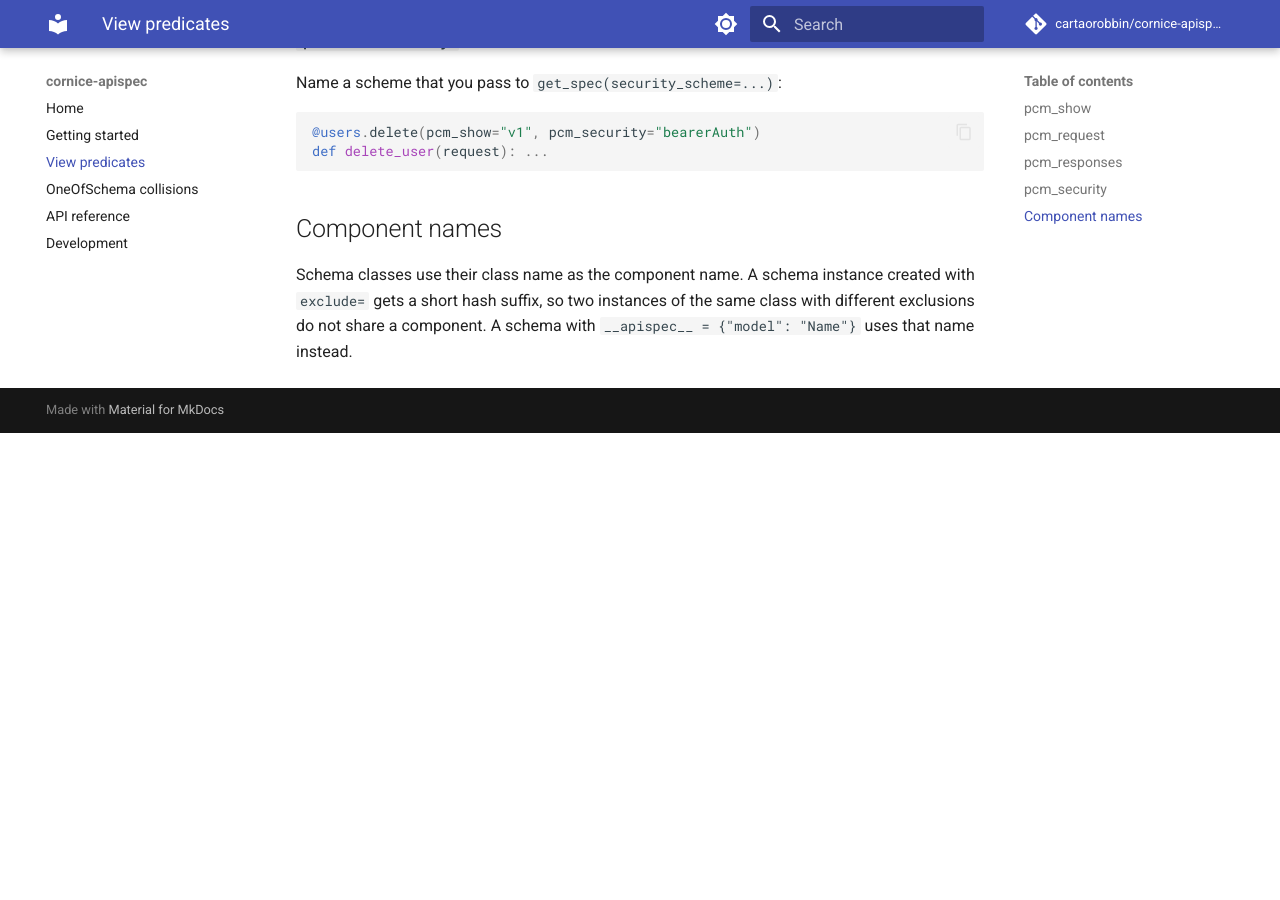
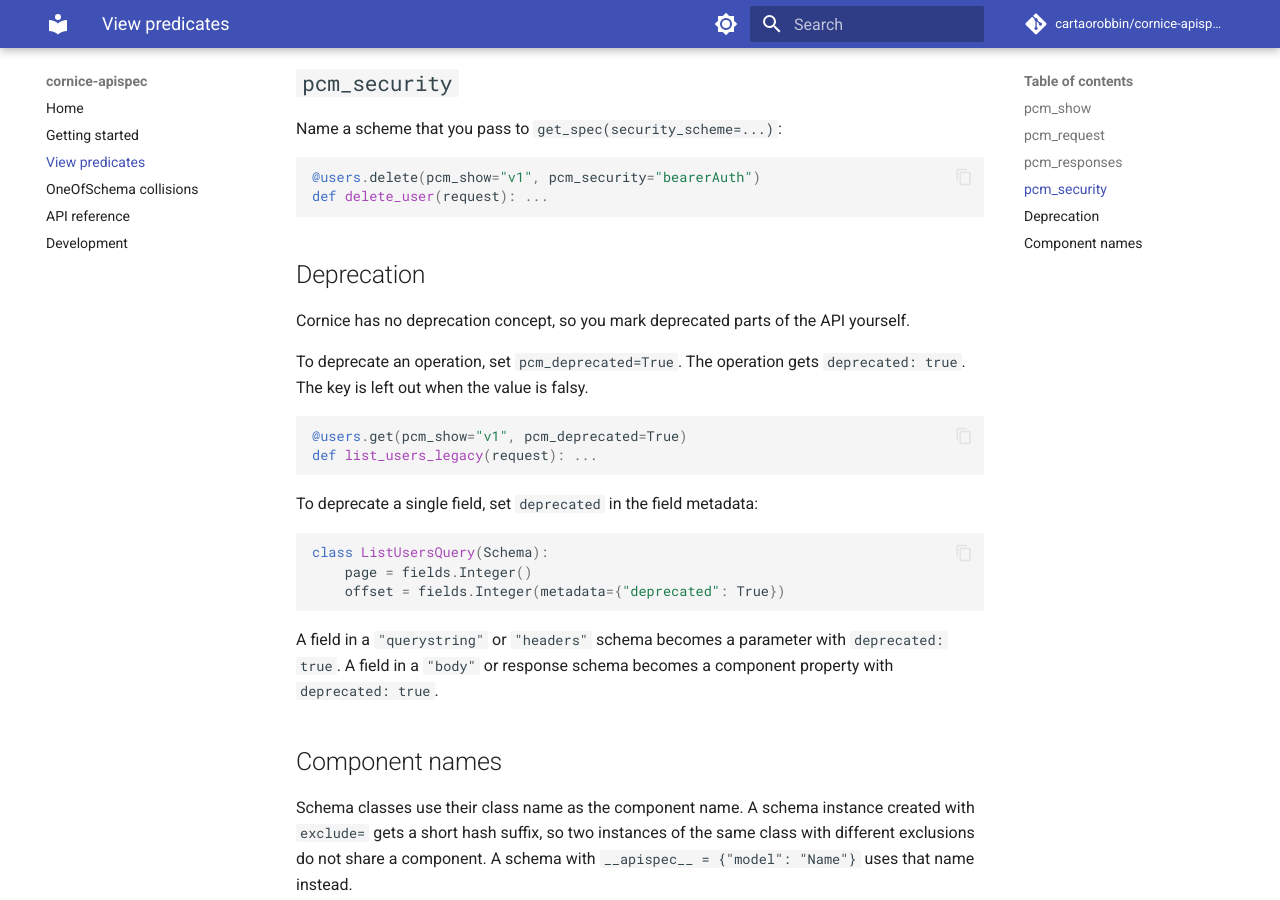
Before and after one commit to cartaorobbin/cornice-apispec, an MkDocs documentation site: the page built from docs/predicates.md, in a window 1280 px wide and 900 px high, scrolled down 1595 px. Built offline with MkDocs 1.6.1 and Material for MkDocs 9.7.7, drawn with Linux system fonts in a browser that asks for light colours; comment, search, counter and statistics services are not loaded; before the commit the page ends 2028 px from its top, so only the background shows below that; some of the changed text lies outside the part shown.

Commit message:
docs: document pcm_deprecated and field-level deprecation

````diff
--- a/docs/predicates.md
+++ b/docs/predicates.md
@@ -13,6 +13,7 @@ so they never change routing. They only attach OpenAPI metadata to the view, whi
 | `pcm_summary` | string | `summary` |
 | `pcm_description` | string | `description` |
 | `pcm_security` | security scheme name | `security: [{name: []}]` |
+| `pcm_deprecated` | `bool` | `deprecated: true` |
 
 ## `pcm_show`
 
@@ -61,6 +62,30 @@ Name a scheme that you pass to `get_spec(security_scheme=...)`:
 def delete_user(request): ...
 ```
 
+## Deprecation
+
+Cornice has no deprecation concept, so you mark deprecated parts of the API yourself.
+
+To deprecate an operation, set `pcm_deprecated=True`. The operation gets
+`deprecated: true`. The key is left out when the value is falsy.
+
+```python
+@users.get(pcm_show="v1", pcm_deprecated=True)
+def list_users_legacy(request): ...
+```
+
+To deprecate a single field, set `deprecated` in the field metadata:
+
+```python
+class ListUsersQuery(Schema):
+    page = fields.Integer()
+    offset = fields.Integer(metadata={"deprecated": True})
+```
+
+A field in a `"querystring"` or `"headers"` schema becomes a parameter with
+`deprecated: true`. A field in a `"body"` or response schema becomes a component
+property with `deprecated: true`.
+
 ## Component names
 
 Schema classes use their class name as the component name. A schema instance created
````
